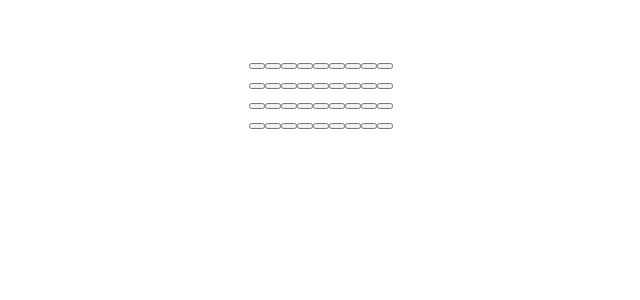
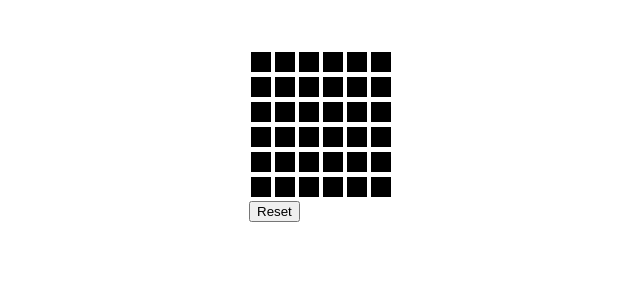
Before and after one commit to Bak0903/python_group_2_exam_7_bakai_naralyev, a React (Create React App) app: page / in a window 1280 px wide. Shown: the top 300 px of the page, without its empty margins (319-959 px from the left). Built offline with nearby package versions, Linux system fonts and the light colour scheme.

Commit message:
Функции: для генерации поля, проверки ячейки, блокировки ячеек, для сброса игры.

```diff
--- a/src/App.js
+++ b/src/App.js
@@ -3,12 +3,13 @@ import './App.css';
 import Fields from './Components/Field/Field';
 
 class App extends Component {
-
     constructor(props) {
         super(props);
         this.state = {
-            boxes: this.generateBoxes()
-        }
+            boxes: this.generateBoxes(),
+            clicks: 0,
+        };
+
     };
 
     generateBoxes = () => {
@@ -20,7 +21,7 @@ class App extends Component {
           boxes.push(
             {
                 boxId: i,
-                boxClass: "clothedNotEmpty",
+                boxClass: "clothed box secret",
                 boxIsDisabled: false
             }
           )
@@ -29,7 +30,7 @@ class App extends Component {
           boxes.push(
             {
                 boxId: i,
-                boxClass: "clothedEmpty",
+                boxClass: "clothed box Empty",
                 boxIsDisabled: false
             }
           );
@@ -39,13 +40,46 @@ class App extends Component {
     };
 
     openBox = (id) => {
+        let boxes = this.state.boxes;
+        let currentBox = boxes[id];
+        let clicks = this.state.clicks;
+        currentBox = this.checkBox(currentBox);
+        boxes[id] = currentBox;
+        clicks = clicks + 1;
+        this.setState({ ...this.state,
+            boxes,
+            clicks
+        });
+    };
+
+    disableAllBoxes = (boxes) => {
+        for (let i = 0; i < boxes.length; i++) {
+            boxes[i].boxIsDisabled = true;
+        }
+        this.setState({ ...this.state,
+            boxes
+        });
+    };
+
+    checkBox = (ceckingBox) => {
         let currrentField = this.state.boxes;
-        let currentBox = currrentField[id];
-        if (currentBox.className === "clothedNotEmpty") currentBox.className = "openNotEmpty";
-        else ( currentBox.className = "openEmpty");
-        currrentField[id] = currentBox;
+        if (ceckingBox.boxClass === "clothed box secret") {
+            ceckingBox.boxClass = "NotEmpty box";
+            this.disableAllBoxes(currrentField);
+        }
+        else {
+            ceckingBox.boxClass = "open box";
+        }
+        ceckingBox.boxIsDisabled = true;
+        return ceckingBox;
+    };
+
+    resetGame = () => {
+        let boxes = this.generateBoxes();
+        let clicks = 0;
         this.setState({ ...this.state,
-            currrentField
+            boxes,
+            clicks
         });
     };
 
@@ -54,8 +88,13 @@ class App extends Component {
       <div className="App">
         <Fields
           boxes = {this.state.boxes}
-          onCheck = {this.openBox}
+          onBox = {this.openBox}
         />
+        <button
+            onClick={this.resetGame}
+        >
+            Reset
+        </button>
       </div>
     );
   }
```
